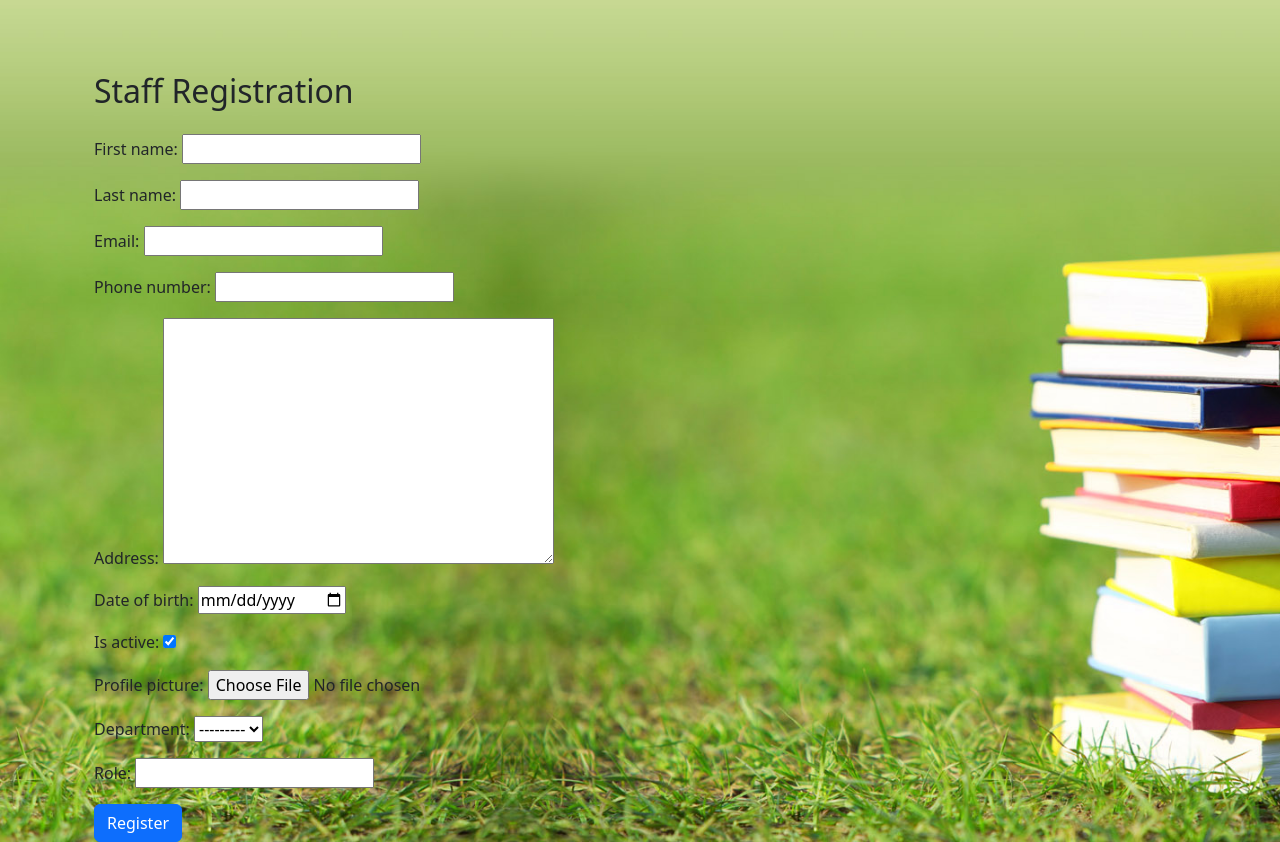
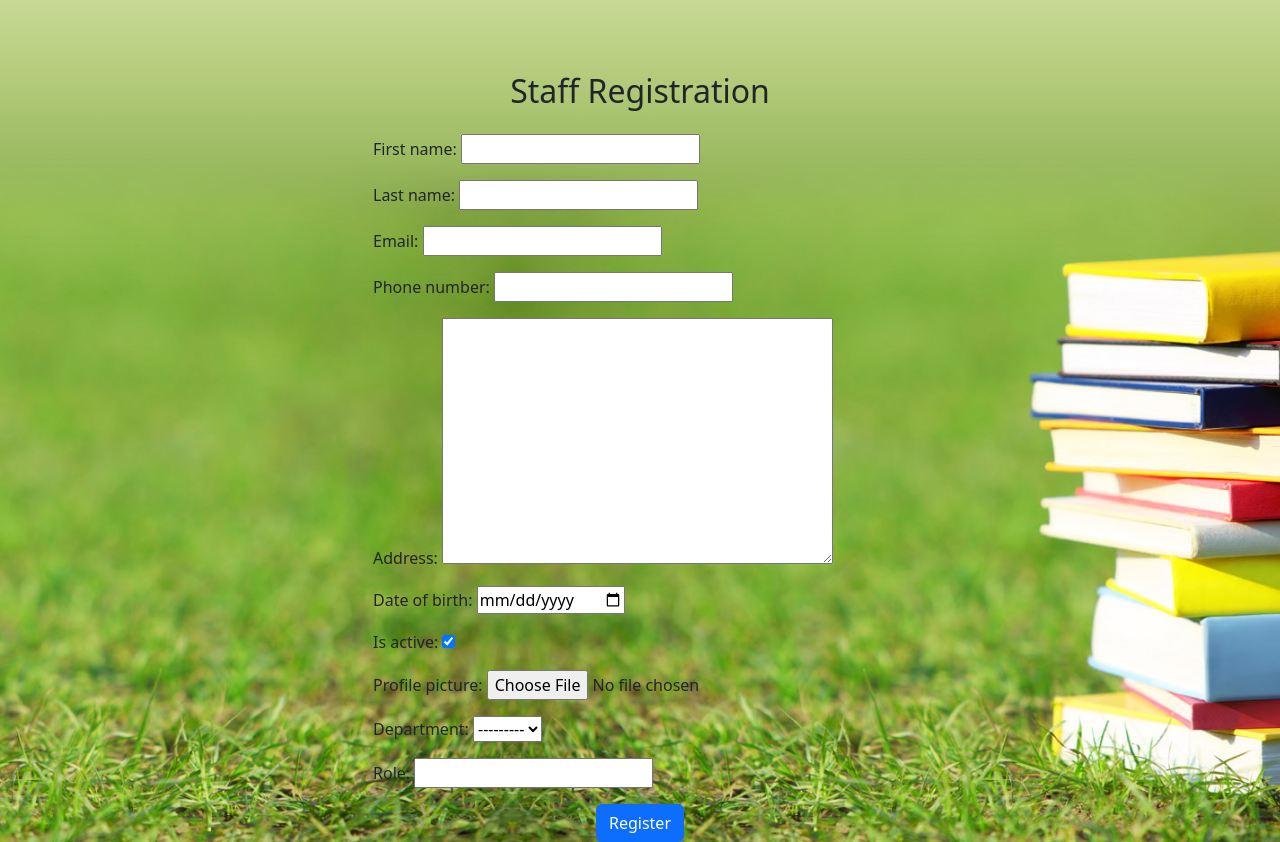
Before and after one commit to JamesMaxx/school_management_system, a Django app: page /staff/staff_registration/ in a window 1280 px wide. Shown: the part 56-898 px from the top of the page. Run offline with Django 4.2, Linux system fonts and the light colour scheme; data that the repository does not hold is empty.

Commit message:
chore: Update staff registration form layout

```diff
--- a/school_management_system/staff_management_app/templates/staff_management_app/staff_registration.html
+++ b/school_management_system/staff_management_app/templates/staff_management_app/staff_registration.html
@@ -4,15 +4,17 @@
 
 {% block content %}
     <div class="container mt-5">
-        {# The container is used to center the form on the page #}
-        <h2 class="mb-4">Staff Registration</h2>
-        {# This is the heading for the form #}
-        <form method="post" enctype="multipart/form-data">
-            {% csrf_token %}
-            {{ form.as_p }}
-            {# This is the form itself. It uses the form object that was passed to the template #}
-            <button type="submit" class="btn btn-primary">Register</button>
-            {# This is the submit button for the form. When clicked, it will send the form data to the server #}
-        </form>
+        <div class="row justify-content-center">
+            <div class="col-md-6">
+                <h2 class="text-center mb-4">Staff Registration</h2>
+                <form method="post" enctype="multipart/form-data">
+                    {% csrf_token %}
+                    {{ form.as_p }}
+                    <div class="text-center">
+                        <button type="submit" class="btn btn-primary">Register</button>
+                    </div>
+                </form>
+            </div>
+        </div>
     </div>
 {% endblock %}
```
